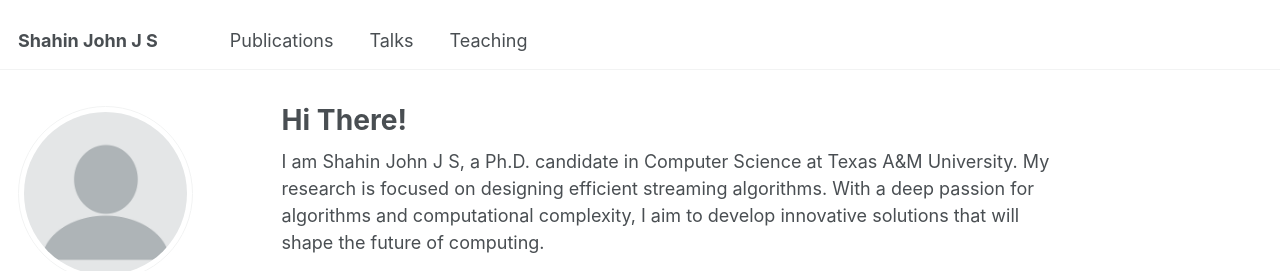
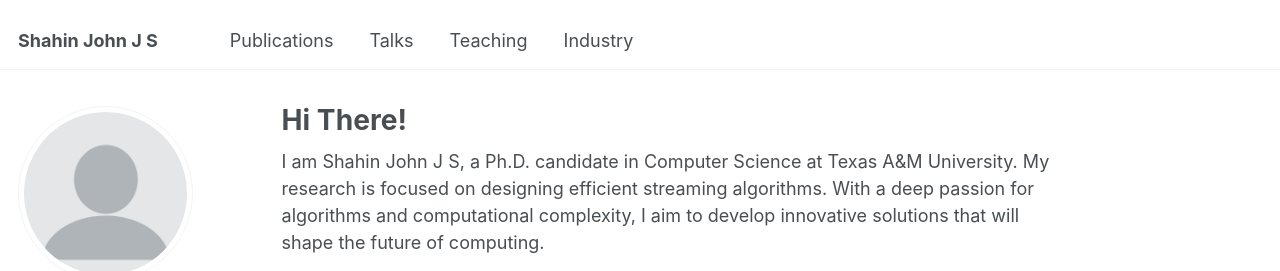
Before and after one commit to ivinjohn98/ivinjohn98.github.io, a Jekyll site: the page built from _pages/about.md, in a window 1280 px wide. Shown: the top 271 px of the page. Built offline with Jekyll 4.4.1, drawn with Linux system fonts in a browser that asks for light colours; some web fonts are replaced.

Commit message:
Update navigation.yml

```diff
--- a/_data/navigation.yml
+++ b/_data/navigation.yml
@@ -14,6 +14,9 @@ main:
   - title: "Teaching"
     url: /teaching/
 
+  - title: "Industry"
+    url: /industry/
+
   # - title: "Portfolio"
   #   url: /portfolio/
 
```
